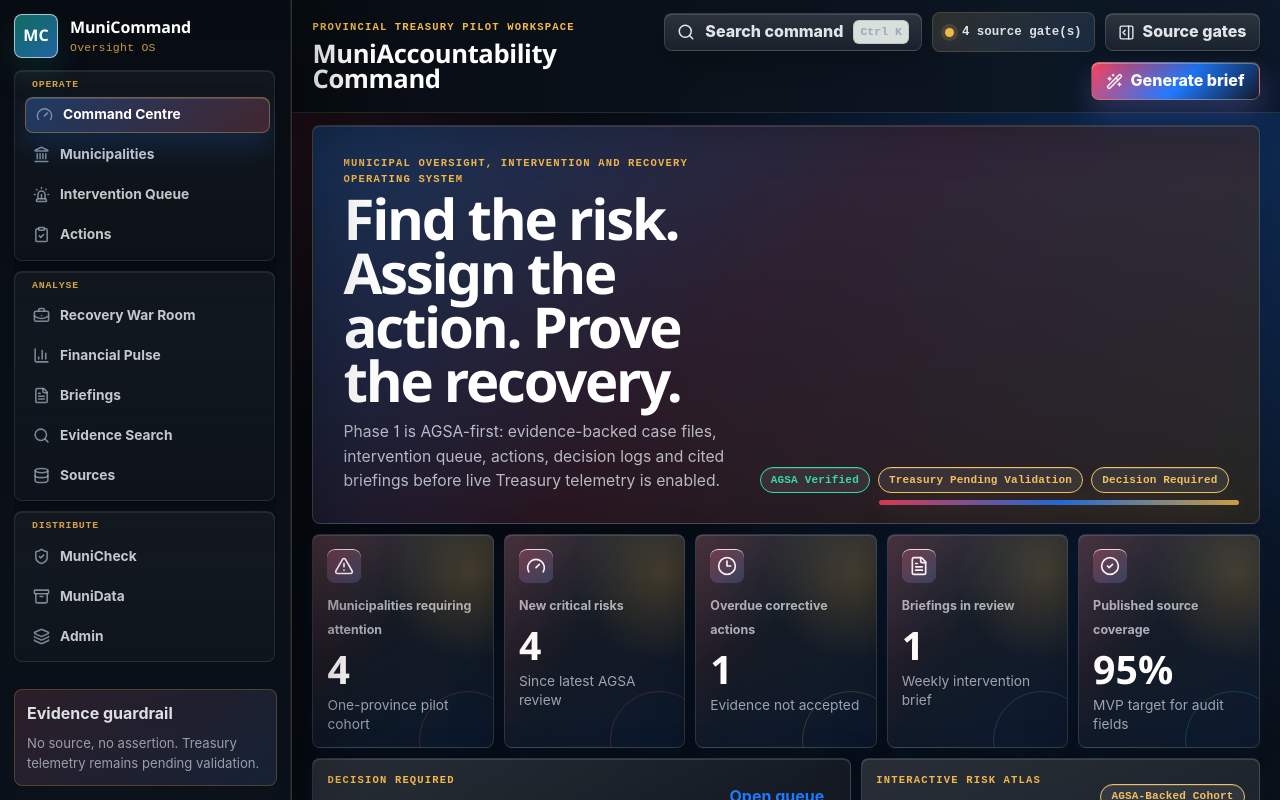
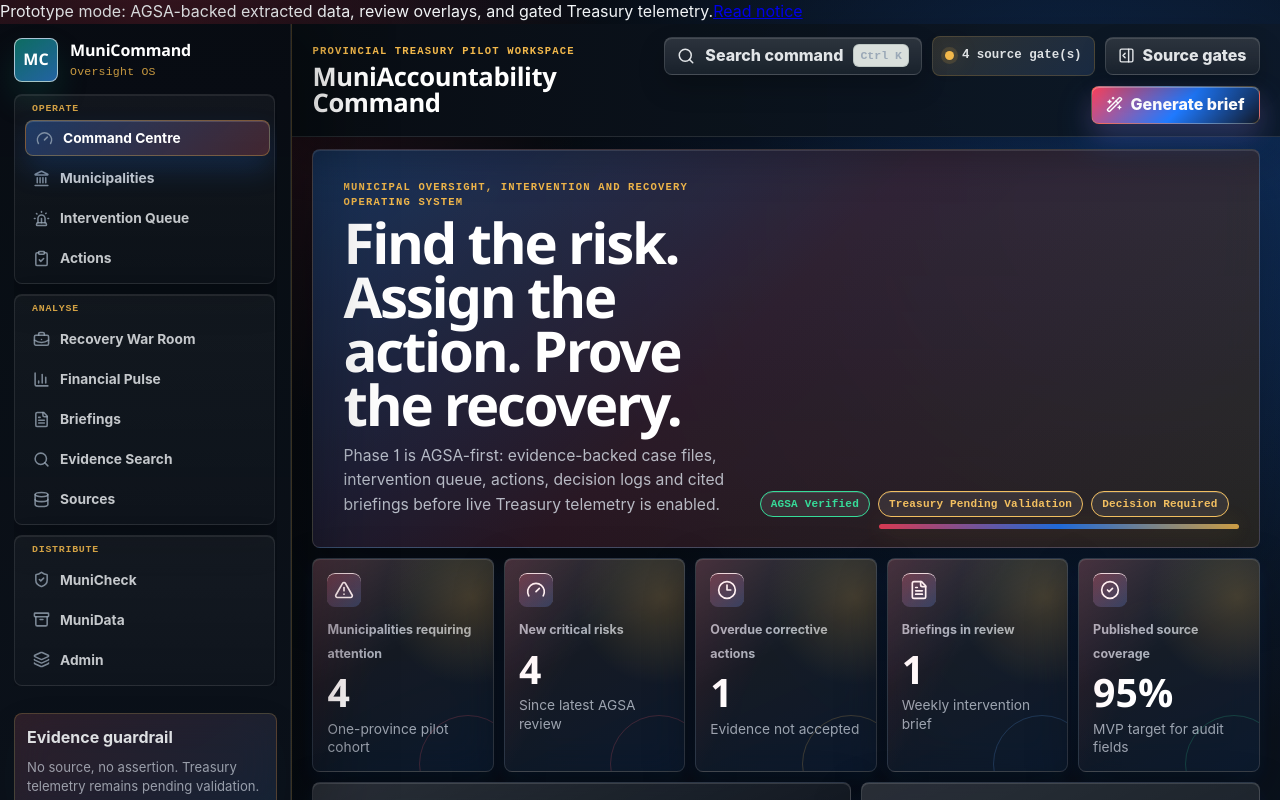
Before and after one commit to Mthaa77/MuniAccountability, a Next.js app: page / in a window 1280 px wide. Shown: the top 800 px of the page. Built offline with nearby package versions, Linux system fonts and the light colour scheme.

Commit message:
Show prototype notice in root layout

```diff
--- a/app/layout.tsx
+++ b/app/layout.tsx
@@ -1,5 +1,6 @@
 import type { Metadata } from "next";
 import { AppShell } from "@/components/app-shell";
+import { PrototypeNotice } from "@/components/prototype-notice";
 import "./globals.css";
 
 export const metadata: Metadata = {
@@ -11,6 +12,7 @@ export default function RootLayout({ children }: { children: React.ReactNode })
   return (
     <html lang="en">
       <body>
+        <PrototypeNotice />
         <AppShell>{children}</AppShell>
       </body>
     </html>
```
